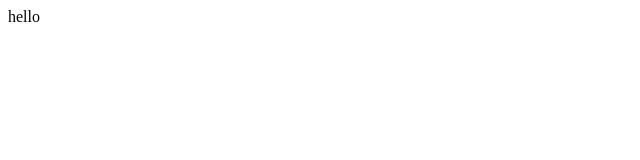
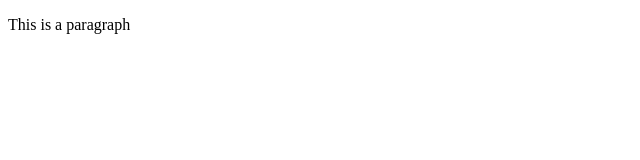
Before and after one commit to canterville-ghost/first-website, a plain HTML site: page index.html in a window 1280 px wide. Shown: the whole page, without its empty margins (0-640 px from the left). Drawn offline with Linux system fonts and the light colour scheme.

Commit message:
New line added

```diff
--- a/index.html
+++ b/index.html
@@ -5,7 +5,8 @@
     <meta name="viewport" content="width=device-width, initial-scale=1.0">
     <title>Document</title>
 </head>
+<!--This is a body tag-->
 <body>
-    hello
+    <p>This is a paragraph</p>
 </body>
 </html>
```
